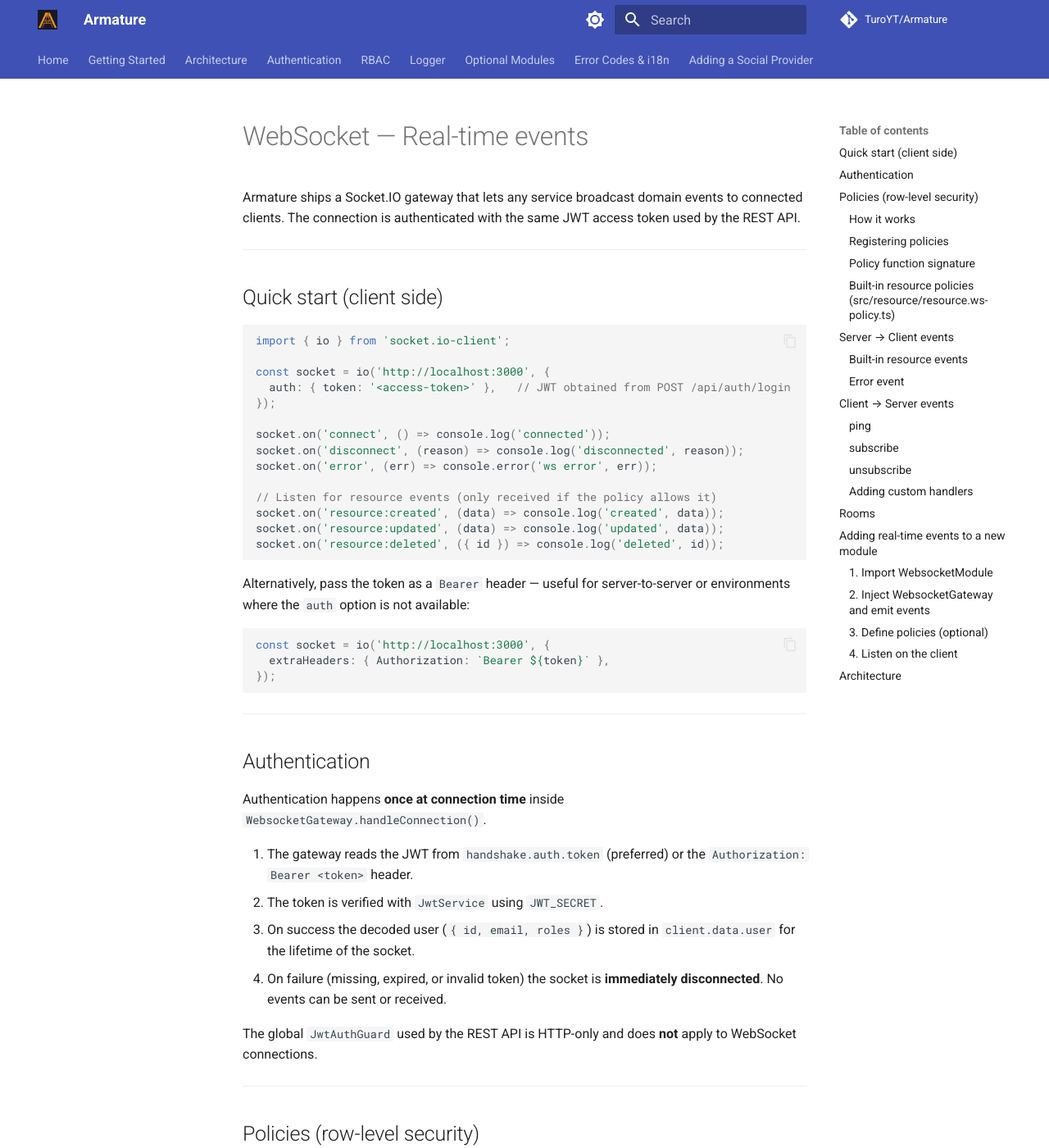
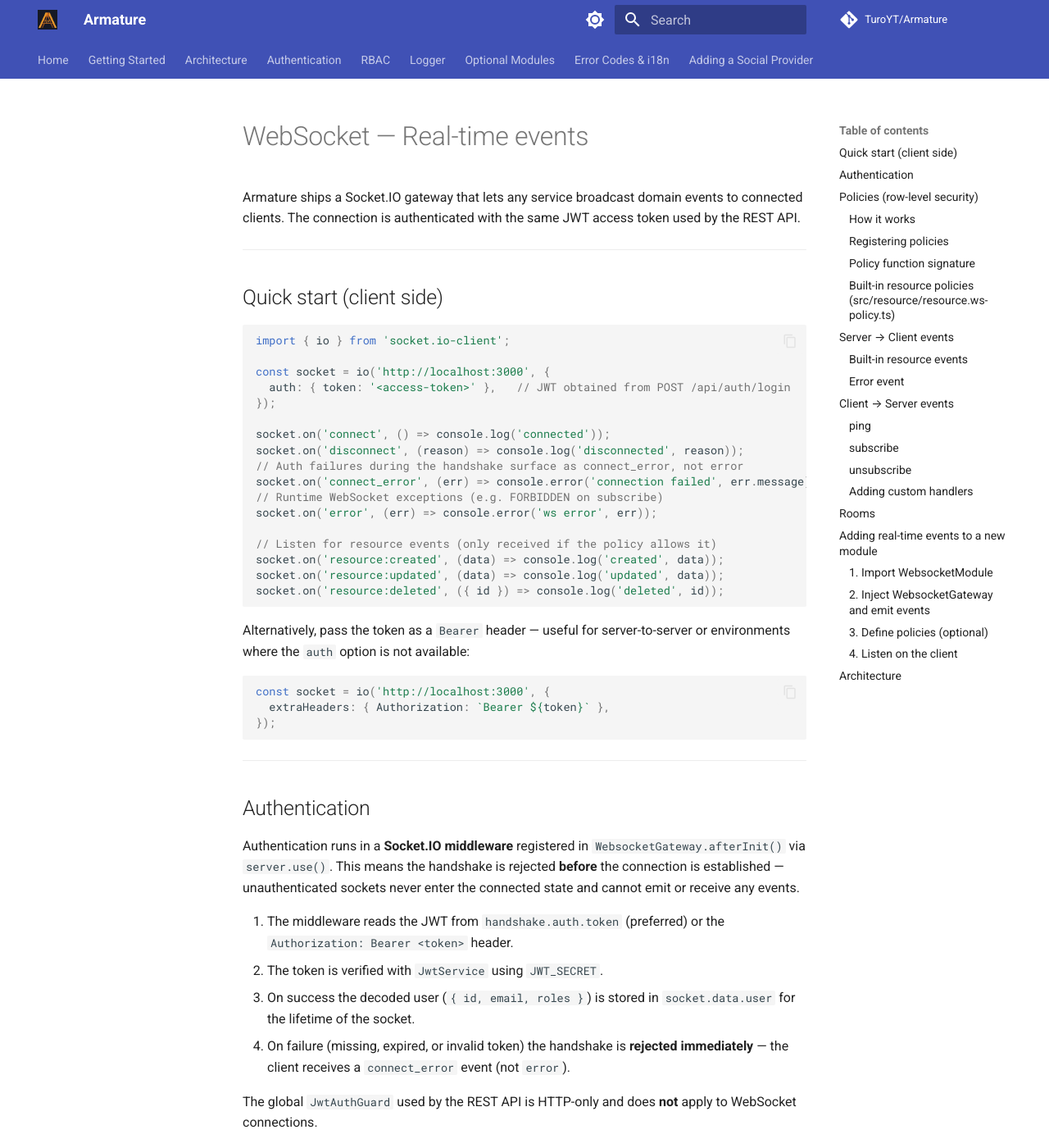
Before and after one commit to TuroYT/Armature, an MkDocs documentation site: the page built from docs/websocket.md, in a window 1280 px wide and 1400 px high. Shown: the whole window at 82% size. Built offline with MkDocs 1.6.1 and Material for MkDocs 9.7.7, drawn with Linux system fonts in a browser that asks for light colours; comment, search, counter and statistics services are not loaded.

Commit message:
fix: address third PR review
- ws-jwt.guard.ts: update JSDoc to reference afterInit() middleware, not
  handleConnection(), for auth context
- main.ts: align HTTP CORS with WsAdapter — use origin: true (reflect
  request origin) when CORS_ORIGIN is unset so credentials work in dev
- resource.service.ts: extract private emitEvent() helper to deduplicate
  the void emit().catch() pattern across create/update/remove
- docs/websocket.md: document that auth failures during handshake arrive
  as connect_error (not error); update Auth section to describe afterInit
  middleware instead of handleConnection
- CLAUDE.md: update WS auth flow description to reference afterInit/server.use

https://claude.ai/code/session_018PU54zhq1aUZBv7Kacba1A

```diff
--- a/docs/websocket.md
+++ b/docs/websocket.md
@@ -17,6 +17,9 @@ const socket = io('http://localhost:3000', {
 
 socket.on('connect', () => console.log('connected'));
 socket.on('disconnect', (reason) => console.log('disconnected', reason));
+// Auth failures during the handshake surface as connect_error, not error
+socket.on('connect_error', (err) => console.error('connection failed', err.message));
+// Runtime WebSocket exceptions (e.g. FORBIDDEN on subscribe)
 socket.on('error', (err) => console.error('ws error', err));
 
 // Listen for resource events (only received if the policy allows it)
@@ -38,16 +41,18 @@ const socket = io('http://localhost:3000', {
 
 ## Authentication
 
-Authentication happens **once at connection time** inside
-`WebsocketGateway.handleConnection()`.
+Authentication runs in a **Socket.IO middleware** registered in
+`WebsocketGateway.afterInit()` via `server.use()`. This means the handshake
+is rejected **before** the connection is established — unauthenticated sockets
+never enter the connected state and cannot emit or receive any events.
 
-1. The gateway reads the JWT from `handshake.auth.token` (preferred) or the
+1. The middleware reads the JWT from `handshake.auth.token` (preferred) or the
    `Authorization: Bearer <token>` header.
 2. The token is verified with `JwtService` using `JWT_SECRET`.
 3. On success the decoded user (`{ id, email, roles }`) is stored in
-   `client.data.user` for the lifetime of the socket.
-4. On failure (missing, expired, or invalid token) the socket is **immediately
-   disconnected**. No events can be sent or received.
+   `socket.data.user` for the lifetime of the socket.
+4. On failure (missing, expired, or invalid token) the handshake is **rejected
+   immediately** — the client receives a `connect_error` event (not `error`).
 
 The global `JwtAuthGuard` used by the REST API is HTTP-only and does **not**
 apply to WebSocket connections.
```
Also changed, not shown: CLAUDE.md (+2 -2 lines), 3 other files.
